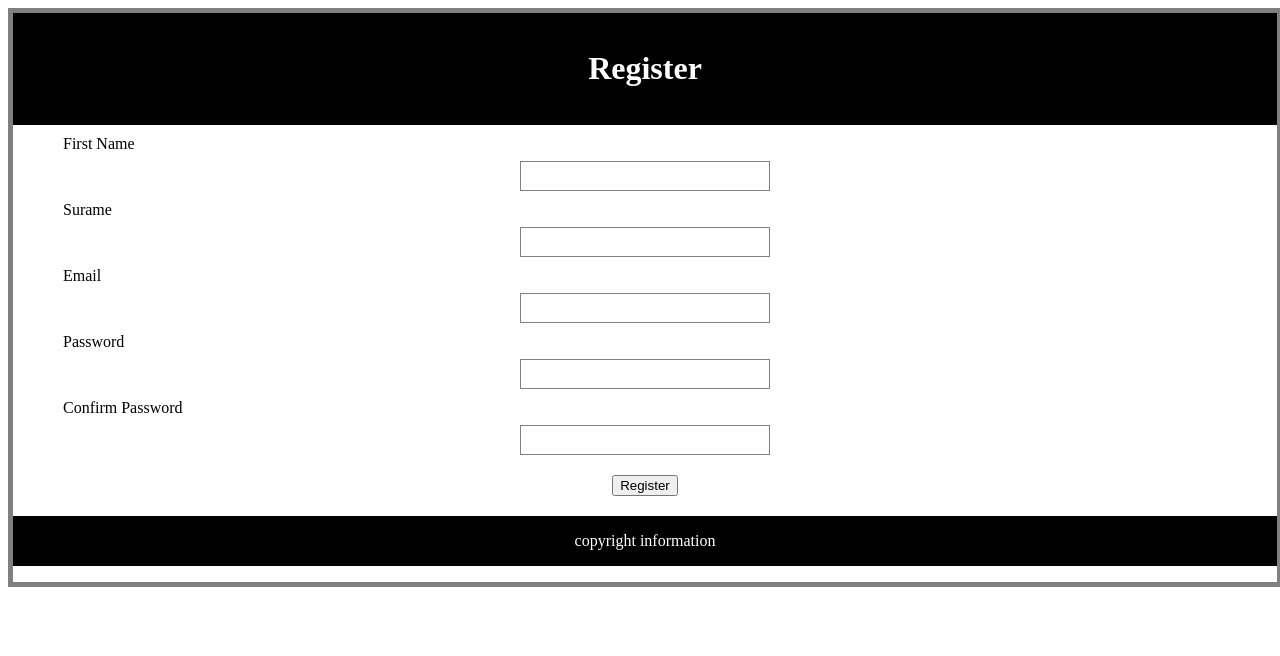
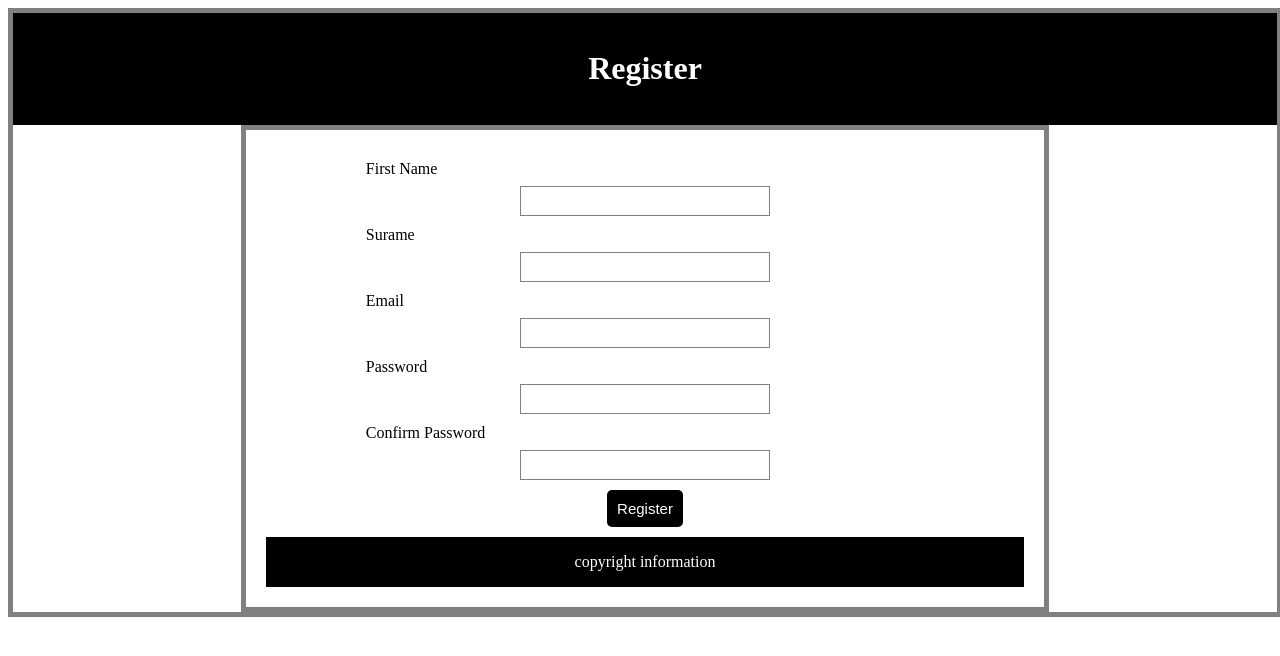
Before and after one commit to SDS-WOC/Readers-Forum, a PHP site: page /register.php in a window 1280 px wide. Shown: the top 656 px of the page. Run offline with PHP 8.4, Linux system fonts and the light colour scheme.

Commit message:
format change

```diff
--- a/style.css
+++ b/style.css
@@ -12,6 +12,14 @@ header, footer {
     clear: left;
     text-align: center;
 }
+form{
+  width: 60%;
+  margin: 0px auto;
+  background: white;
+  border: 5px solid gray;
+  padding: 20px;
+  border-radius: 0 0 10 10;
+}
 .input-group {
     margin: 10 0 10 0;
   }
@@ -19,10 +27,10 @@ header, footer {
     display: block;
     text-align: left;
     margin: 8px;
-    margin-left: 50px;
+    margin-left: 100px;
   }
 .input-group input{
-  max-width: 250px;
+    max-width: 250px;
     height: 30px;
     width: 90%;
     padding: 5px 10px;
@@ -31,5 +39,10 @@ header, footer {
     border: 1px solid gray;
 }
 .btn{
-    margin: 10 0 10 0;
+  padding: 10;
+  font-size: 15;
+  color: white;
+  background: black;
+  border: 2px;
+  border-radius: 5px;
 }
```
